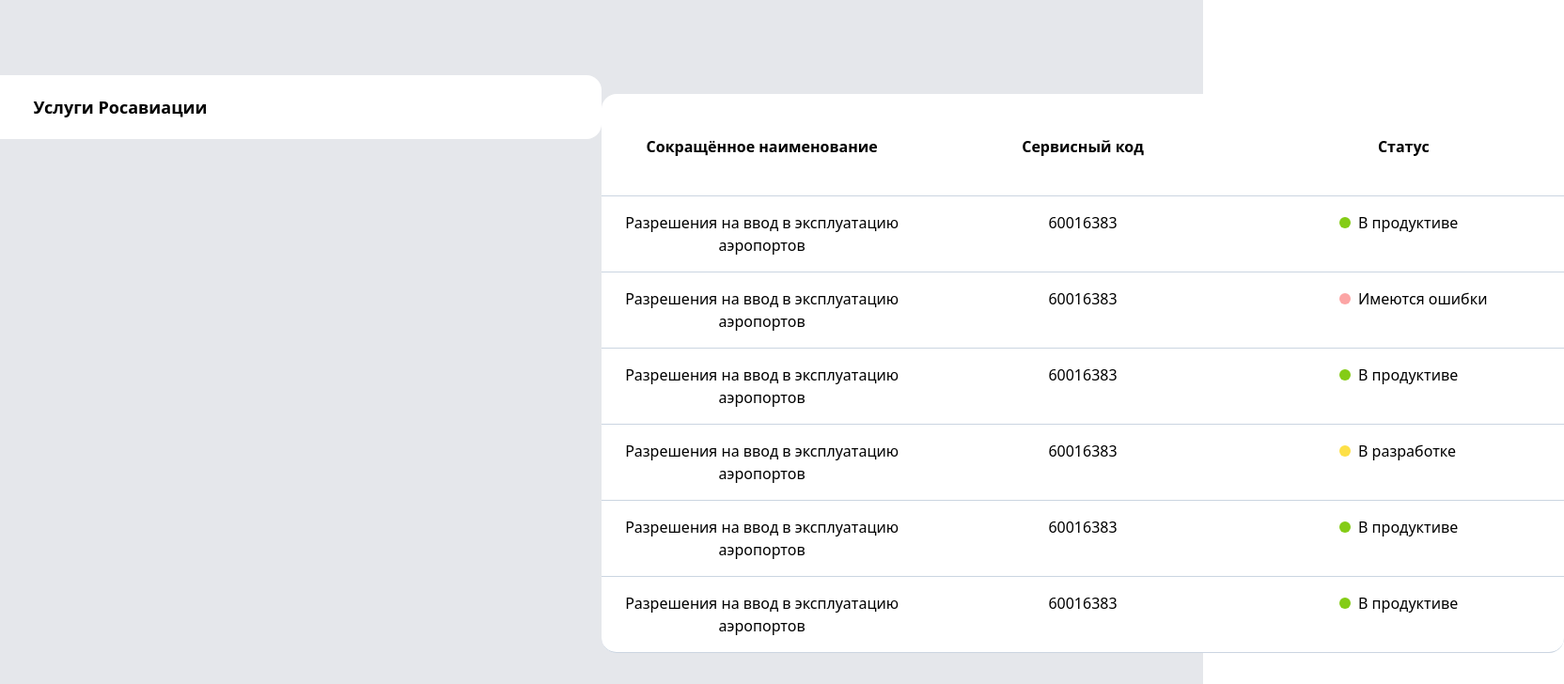
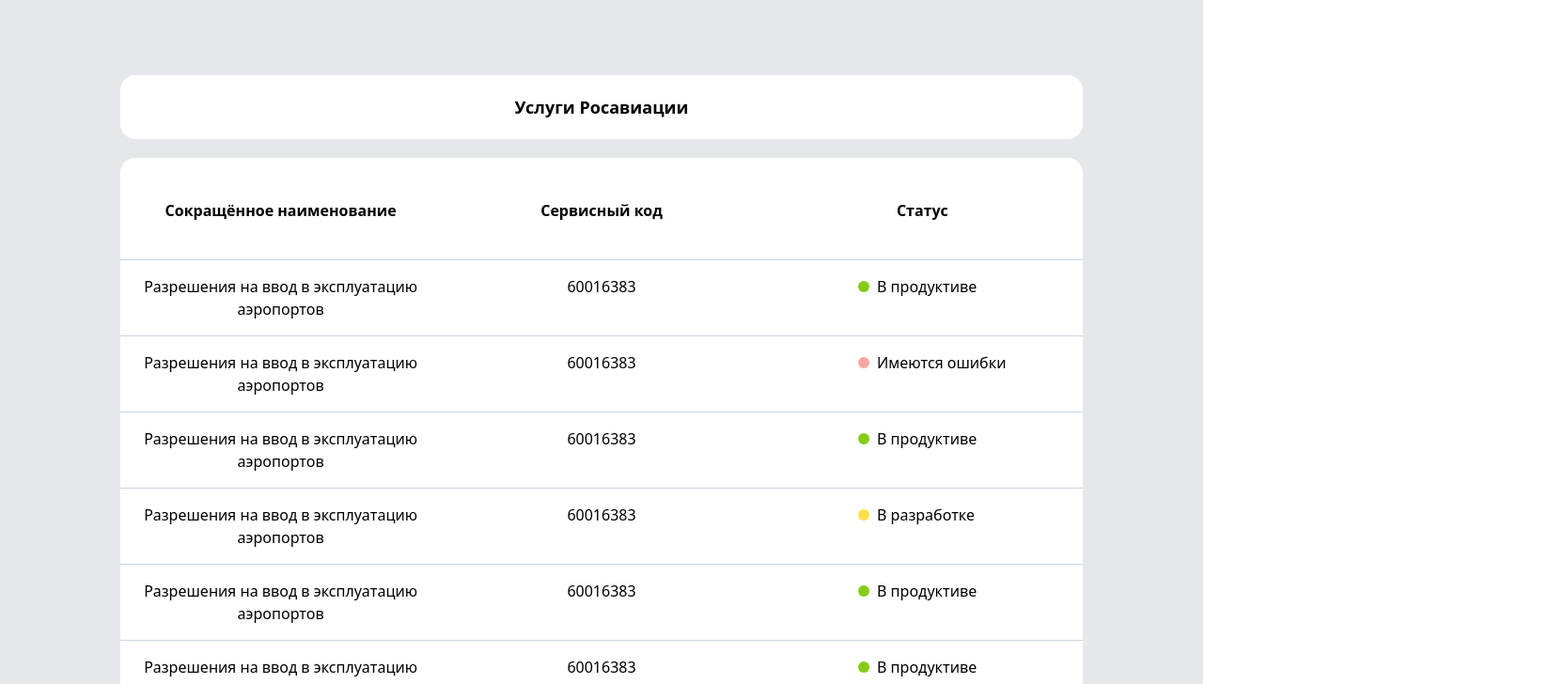
Before and after one commit to WebKit372/pet, a Vue app: page / in a window 1280 px wide. Shown: the top 728 px of the page at 94% size, 1664 px wide, since content can reach past the window. Built offline with nearby package versions, Linux system fonts and the light colour scheme.

Commit message:
Исправил flex в App

```diff
--- a/src/App.vue
+++ b/src/App.vue
@@ -5,7 +5,7 @@
 </script>
 
 <template>
-  <div class="main p-20 flex flex-col flex-wrap content-center">
+  <div class="main p-20 flex flex-col items-center">
     <Title :title="greeting"/>
     <ServiceList class="mt-5"/>
   </div>
```
